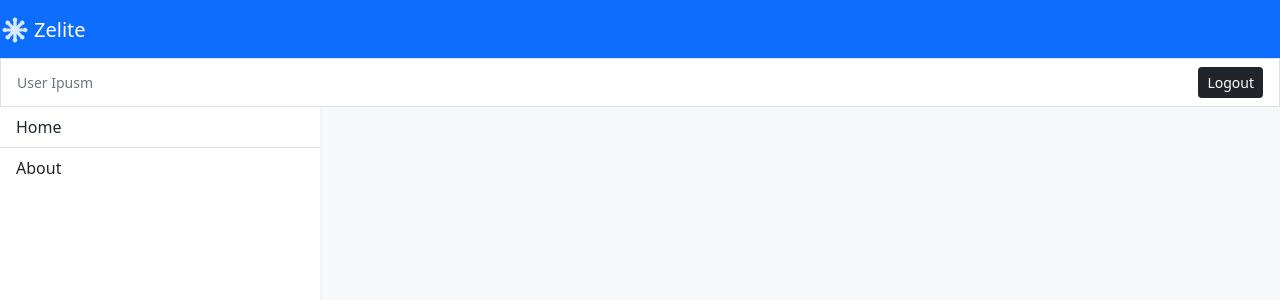
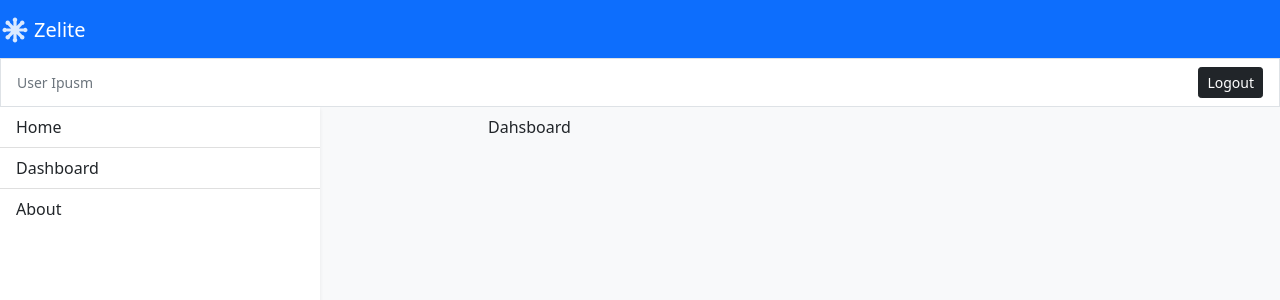
Before and after one commit to 3omer/zelite-client, a Vue app: page /#/dashboard in a window 1280 px wide. Shown: the top 300 px of the page. Built offline with nearby package versions, Linux system fonts and the light colour scheme.

Commit message:
add Dashboard route

```diff
--- a/src/App.vue
+++ b/src/App.vue
@@ -64,6 +64,7 @@
         <nav class="col-md-3 p-0 border-right d-none d-md-block bg-white vh-10 shadow-sm">
           <div class="list-group-flush">
             <router-link to="home" class="list-group-item list-group-item-action">Home</router-link>
+            <router-link to="dashboard" class="list-group-item list-group-item-action">Dashboard</router-link>
             <router-link to="about" class="list-group-item list-group-item-action">About</router-link>
           </div>
         </nav>
--- a/src/router/index.js
+++ b/src/router/index.js
@@ -1,6 +1,7 @@
 import Vue from 'vue'
 import VueRouter from 'vue-router'
 import Home from '../views/Home.vue'
+import Dashboard from '../views/Dashboard.vue'
 
 Vue.use(VueRouter)
 
@@ -9,6 +10,11 @@ const routes = [
     path: '/',
     name: 'Home',
     component: Home
+  },
+  {
+    path: '/dashboard',
+    name: 'dashboard',
+    component: Dashboard
   },
   {
     path: '/about',
--- /dev/null
+++ b/src/views/Dashboard.vue
@@ -0,0 +1,15 @@
+<template>
+  <div>
+      Dahsboard
+  </div>
+</template>
+
+<script>
+export default {
+name: 'Dashboard'
+}
+</script>
+
+<style>
+
+</style>
```
